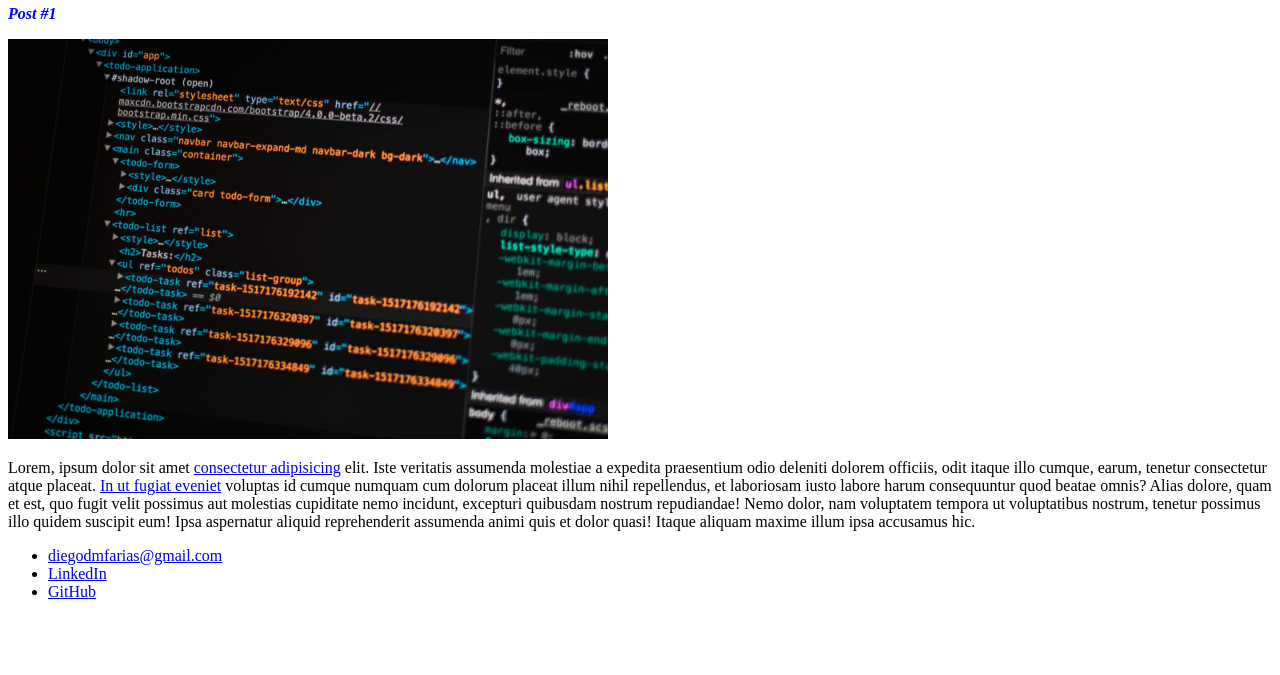
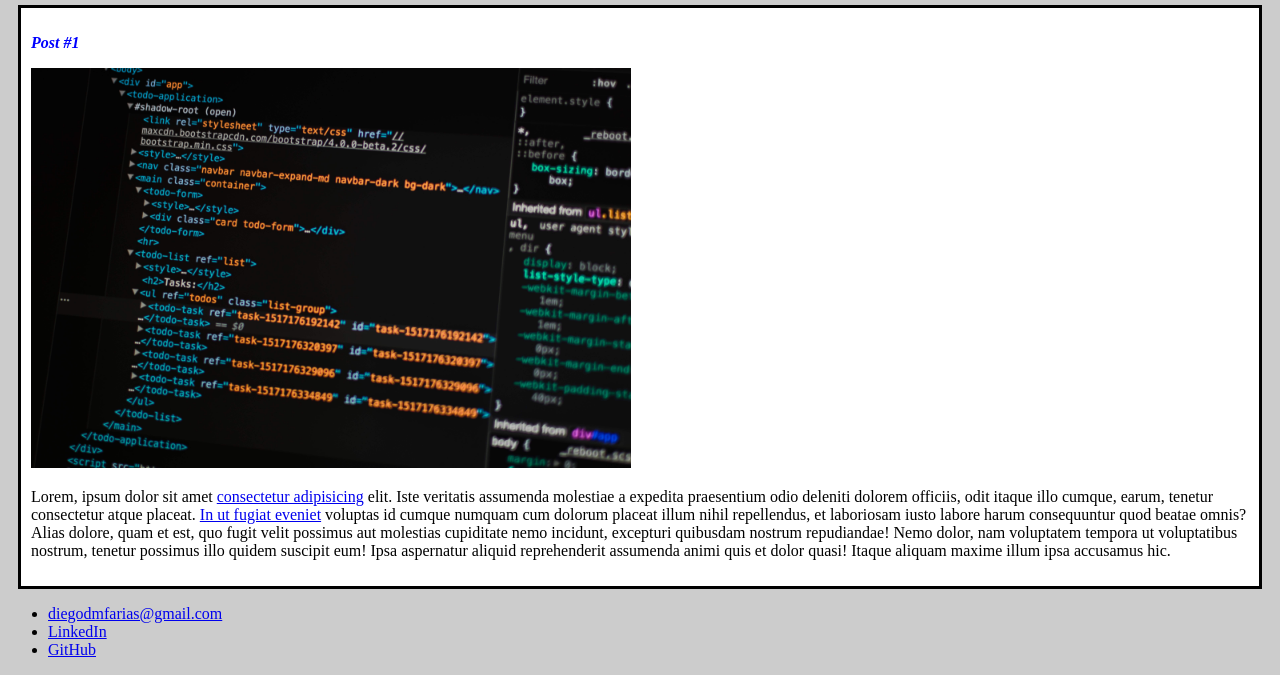
Before and after one commit to DiegodmFarias/dio-desafio-github-primeiro-repositorio, a plain HTML site: page Introdução HTML e CSS/index.html in a window 1280 px wide. Shown: the part 334-1009 px from the top of the page. Before the commit the page ends 951 px from the top, so only its background shows below. Drawn offline with Linux system fonts and the light colour scheme.

Commit message:
changes made in the second practical exercise of the CSS module

```diff
--- a/Introdução HTML e CSS/index.html
+++ b/Introdução HTML e CSS/index.html
@@ -18,7 +18,7 @@
         <header>
             <h2 class="subtitle">Posts</h2>
         </header>
-        <article>
+        <article class="post">
             <header>
                 <h3 class="post_title">Post #1</h3>
                 <img src="pankaj-patel-u2Ru4QBXA5Q-unsplash.jpg" alt="Editor de texto contendo código html."
--- a/Introdução HTML e CSS/style.css
+++ b/Introdução HTML e CSS/style.css
@@ -1,3 +1,7 @@
+body{
+    background: #ccc;
+}
+
 #title, .subtitle, .post_title{
     color: blue;
 }
@@ -6,3 +10,10 @@
     font-size: 16px;
     font-style: italic;
 }
+
+.post{
+    background: #fff;
+    padding: 10px;
+    border: 3px solid black;
+    margin: 10px;
+}
```
